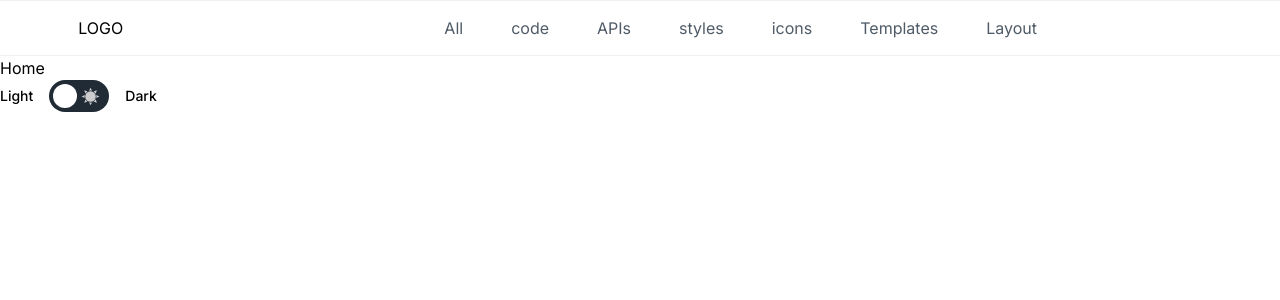
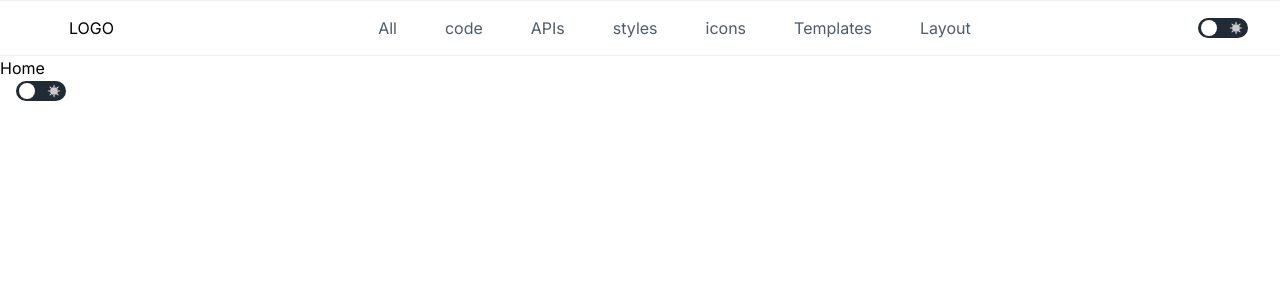
Before and after one commit to rodolfo-code/dev-tools, a Next.js app: page / in a window 1280 px wide. Shown: the top 300 px of the page. Built offline with nearby package versions, Linux system fonts and the light colour scheme.

Commit message:
editando toggle

```diff
--- a/src/app/page.tsx
+++ b/src/app/page.tsx
@@ -6,55 +6,13 @@ import Image from "next/image";
 import vercel from "../imagem/vercel.svg";
 import SvgComponent from "@/components/icons/sun";
 import { useState } from "react";
-
-const Switcher12 = () => {
-    const [colorMode, setColorMode] = useColorMode();
-    const [isChecked, setIsChecked] = useState(true);
-
-    const handleCheckboxChange = () => {
-        setIsChecked(!isChecked);
-        setColorMode(colorMode === "light" ? "dark" : "light");
-    };
-
-    return (
-        <>
-            <label className="themeSwitcherTwo relative inline-flex cursor-pointer select-none items-center">
-                <input type="checkbox" checked={isChecked} onClick={handleCheckboxChange} className="sr-only" />
-                <span className="label flex items-center text-sm font-medium text-black">Light</span>
-
-                <span
-                    className={`flex  relative slider mx-4 flex h-8 w-[60px] items-center rounded-full p-1 duration-200 dark:bg-[#CCCCCE] bg-[#212b36]`}
-                >
-                    <span className="flex justify-between mx-[5px] w-full">
-                        <img src="/lunar.svg" width="19px" />
-
-                        <img src="/suny.svg" width="19px" />
-                    </span>
-                    <span className={`absolute dot h-6 w-6 rounded-full bg-[white] duration-200 ${!isChecked ? "translate-x-[28px]" : ""}`}></span>
-                </span>
-
-                <span className="label flex items-center text-sm font-medium text-[black]">Dark</span>
-            </label>
-        </>
-    );
-};
+import Toggle from "@/components/toggle";
 
 export default function Home() {
     return (
         <>
             <h1>Home</h1>
-            <span className="">
-                <Switcher12 />
-            </span>
-            {/* <button className="bg-green-200 p-4 rounded-3xl" onClick={() => setColorMode(colorMode === "light" ? "dark" : "light")}>
-                Dark Mode
-            </button> */}
-            {/* <Image src="/sun.svg" width={20} height={20} alt={""} color="#fff" /> */}
-            {/* <button className="flex items-center justify-center w-24 h-12 bg-dark-matter">
-                <img src="/lua.png" />
-                <SvgComponent fill="#fff" width={30} height={30} />
-                <img src="/sun.svg" className="text-[white] w-[300px]" />
-            </button> */}
+            <Toggle />
         </>
     );
 }
--- a/src/components/header/index.tsx
+++ b/src/components/header/index.tsx
@@ -1,4 +1,7 @@
+"use client";
+
 import Link from "next/link";
+import Toggle from "../toggle";
 
 const categories = ["All", "code", "APIs", "styles", "icons", "Templates", "Layout"];
 
@@ -20,6 +23,9 @@ export default function Header(props: any) {
                     </ul>
                 </nav>
             </div>
+            <div className="flex items-center justify-center px-4">
+                <Toggle />
+            </div>
         </header>
     );
 }
--- /dev/null
+++ b/src/components/toggle/index.tsx
@@ -0,0 +1,33 @@
+import useColorMode from "@/hooks/useColorMode";
+
+const Toggle = () => {
+    const [colorMode, setColorMode] = useColorMode();
+    // const [isChecked, setIsChecked] = useState(true);
+
+    const handleCheckboxChange = () => {
+        // setIsChecked(!isChecked);
+        setColorMode(colorMode === "light" ? "dark" : "light");
+    };
+
+    return (
+        <label className="themeSwitcherTwo relative inline-flex cursor-pointer select-none items-center">
+            <input type="checkbox" onClick={handleCheckboxChange} className="sr-only" />
+            <span
+                id="toggle"
+                className={`flex items-center p-[1px] slider mx-4 h-[20px] w-[50px] rounded-full duration-200 dark:bg-[#CCCCCE] bg-[#212b36] border-[2px] border-solid border-[#212b36] dark:border-[#CCCCCE]`}
+            >
+                <span id="image container" className="flex justify-between mx-[2px] w-full">
+                    <img src="/lunar.svg" width="14px" />
+
+                    <img src="/suny.svg" width="14px" />
+                </span>
+                <span
+                    id="slider do toggle"
+                    className={`absolute dot h-[16px] w-[16px] rounded-full bg-[white] dark:bg-[#212b36] duration-200 dark:translate-x-[29px] `}
+                ></span>
+            </span>
+        </label>
+    );
+};
+
+export default Toggle;
```
